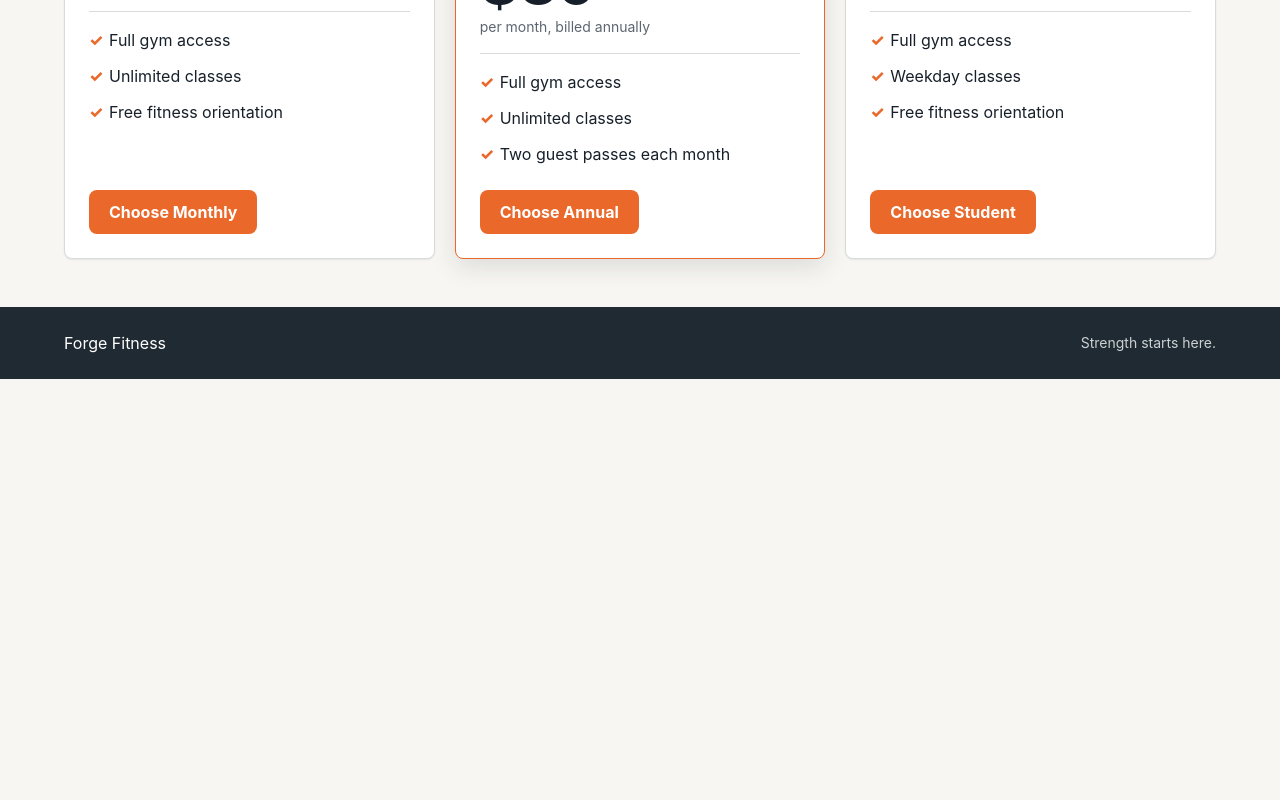
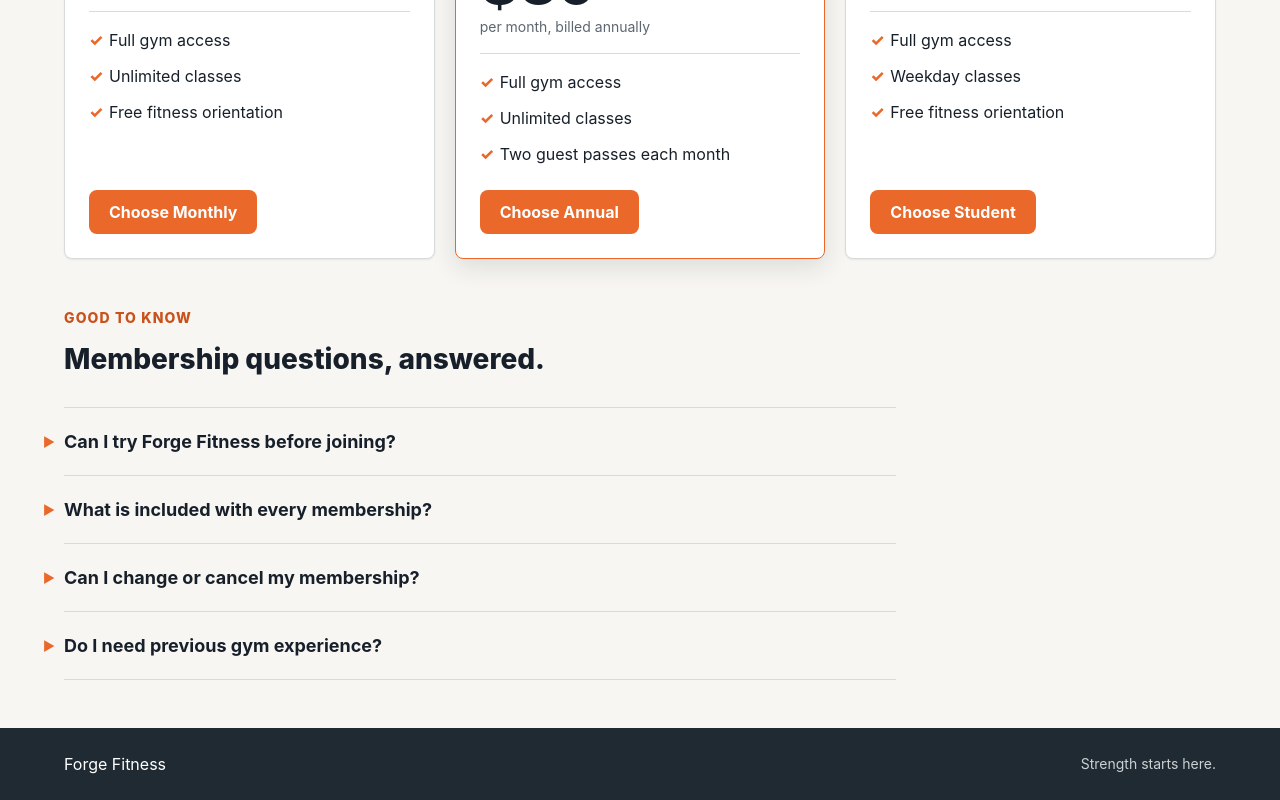
Before and after one commit to fernweh-3/forge-fitness, a React (Vite) app: page /memberships in a window 1280 px wide. Shown: the part 768-1568 px from the top of the page. Before the commit the page ends 1147 px from the top, so only its background shows below. Built offline with nearby package versions, Linux system fonts and the light colour scheme.

Commit message:
feat(memberships): add membership faq

```diff
--- a/src/data/memberships.ts
+++ b/src/data/memberships.ts
@@ -5,6 +5,11 @@ export type MembershipPlan = {
   description: string
   benefits: string[]
   featured?: boolean
+}
+
+export type MembershipFaq = {
+  question: string
+  answer: string
 }
 
 export const membershipPlans: MembershipPlan[] = [
@@ -31,3 +36,26 @@ export const membershipPlans: MembershipPlan[] = [
     benefits: ['Full gym access', 'Weekday classes', 'Free fitness orientation'],
   },
 ]
+
+export const membershipFaqs: MembershipFaq[] = [
+  {
+    question: 'Can I try Forge Fitness before joining?',
+    answer:
+      'Yes. Use the free trial form to book an introductory session and see if Forge is the right fit for you.',
+  },
+  {
+    question: 'What is included with every membership?',
+    answer:
+      'Every plan includes access to the training floor and a free fitness orientation. Class access depends on the plan you choose.',
+  },
+  {
+    question: 'Can I change or cancel my membership?',
+    answer:
+      'You can contact our team to discuss plan changes or cancellation. We will explain the terms for your current plan before making a change.',
+  },
+  {
+    question: 'Do I need previous gym experience?',
+    answer:
+      'No. Our coaches can adapt the training to your current level and help you build confidence from your first session.',
+  },
+]
--- a/src/index.css
+++ b/src/index.css
@@ -589,6 +589,43 @@ p {
   margin-top: auto;
 }
 
+.membership-faq {
+  display: grid;
+  gap: var(--space-8);
+  max-width: 52rem;
+}
+
+.faq-list {
+  border-top: 1px solid var(--color-border);
+}
+
+.faq-item {
+  border-bottom: 1px solid var(--color-border);
+}
+
+.faq-item summary {
+  cursor: pointer;
+  font-size: var(--text-lg);
+  font-weight: 700;
+  list-style-position: outside;
+  padding: var(--space-5) var(--space-2) var(--space-5) 0;
+}
+
+.faq-item summary::marker {
+  color: var(--color-accent);
+}
+
+.faq-item p {
+  color: var(--color-ink-muted);
+  max-width: 44rem;
+  padding: 0 var(--space-2) var(--space-5) 0;
+}
+
+.faq-item summary:focus-visible {
+  outline: none;
+  box-shadow: var(--focus-ring);
+}
+
 @media (min-width: 40rem) {
   .home-hero {
     grid-template-columns: minmax(0, 1.2fr) minmax(14rem, 0.8fr);
--- a/src/pages/MembershipsPage.tsx
+++ b/src/pages/MembershipsPage.tsx
@@ -1,5 +1,5 @@
 import { Link } from 'react-router-dom'
-import { membershipPlans } from '../data/memberships'
+import { membershipFaqs, membershipPlans } from '../data/memberships'
 
 export function MembershipsPage() {
   return (
@@ -49,6 +49,21 @@ export function MembershipsPage() {
           ))}
         </div>
       </section>
+
+      <section className="membership-faq" aria-labelledby="faq-title">
+        <div className="section-heading">
+          <p className="page-placeholder__eyebrow">Good to know</p>
+          <h2 id="faq-title">Membership questions, answered.</h2>
+        </div>
+        <div className="faq-list">
+          {membershipFaqs.map((faq) => (
+            <details className="faq-item" key={faq.question}>
+              <summary>{faq.question}</summary>
+              <p>{faq.answer}</p>
+            </details>
+          ))}
+        </div>
+      </section>
     </div>
   )
 }
```
Also changed, not shown: 2 other files (tests, documents, lock files or other folders).
